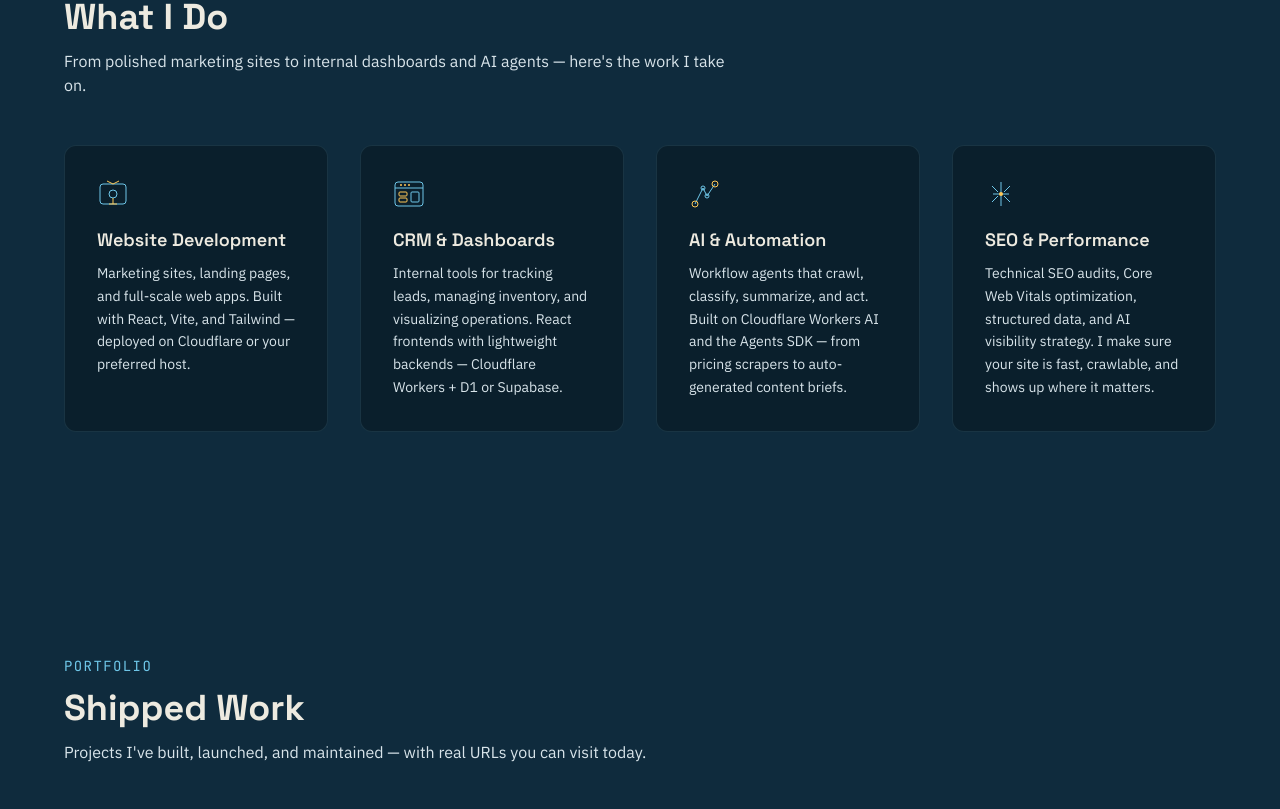
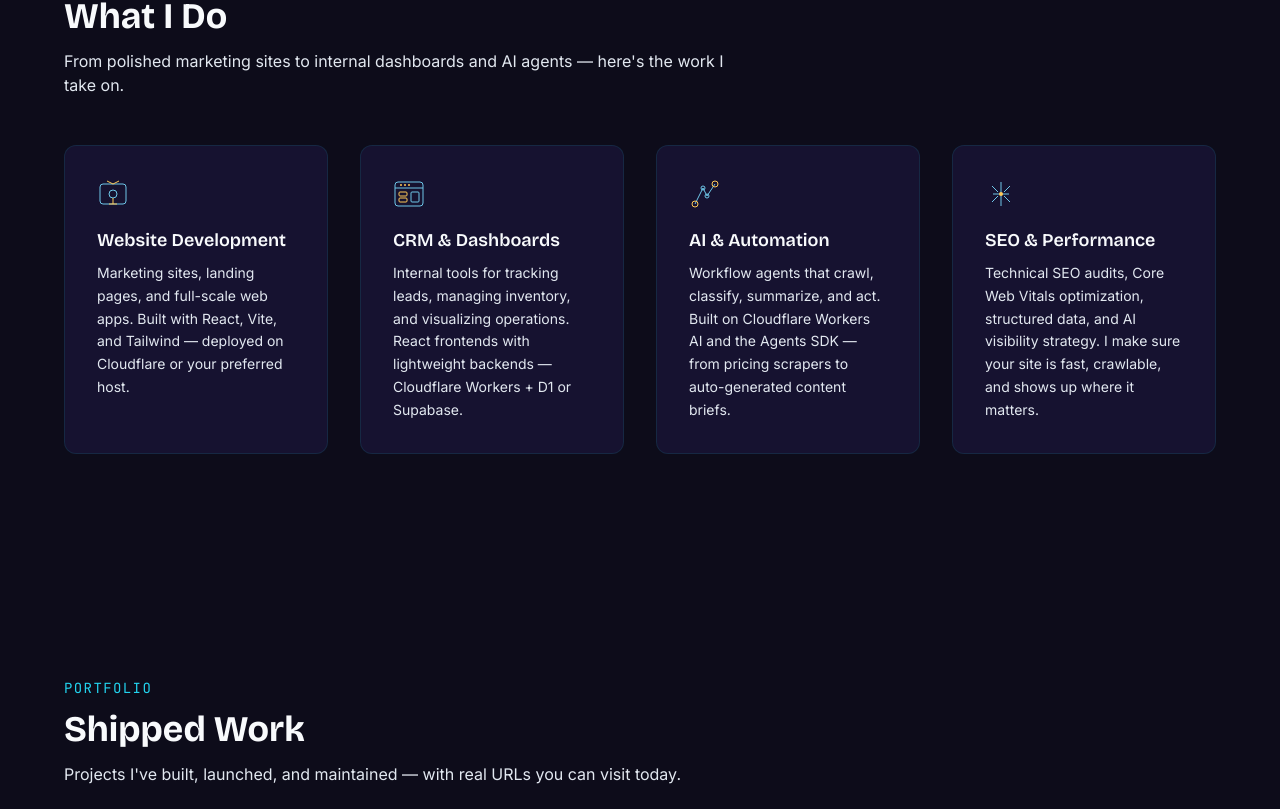
Before and after one commit to bills740ssrw-creator/portfolio, a React (Vite) app: page / in a window 1280 px wide. Shown: the part 951-1760 px from the top of the page. Built offline with nearby package versions, Linux system fonts and the light colour scheme.

Commit message:
refresh color palette and fonts

```diff
--- a/index.html
+++ b/index.html
@@ -7,7 +7,7 @@
     <title>Deepanshu — Freelance Developer</title>
     <link rel="preconnect" href="https://fonts.googleapis.com" />
     <link rel="preconnect" href="https://fonts.gstatic.com" crossorigin />
-    <link href="https://fonts.googleapis.com/css2?family=IBM+Plex+Sans:wght@400;500;600&family=JetBrains+Mono:wght@400;500&family=Space+Grotesk:wght@500;600;700&display=swap" rel="stylesheet" />
+    <link href="https://fonts.googleapis.com/css2?family=Bricolage+Grotesque:opsz,wght@12..96,500;12..96,600;12..96,700;12..96,800&family=Inter:wght@400;500;600&family=JetBrains+Mono:wght@400;500&display=swap" rel="stylesheet" />
   </head>
   <body>
     <div id="root"></div>
--- a/src/components/WhatIDo.jsx
+++ b/src/components/WhatIDo.jsx
@@ -105,7 +105,7 @@ function ServiceCard({ icon, title, description }) {
   return (
     <div
       ref={ref}
-      className="reveal bg-blueprint-900 border border-cyan-600/30 rounded-xl p-6 sm:p-8 hover:border-cyan-400/50 hover:shadow-[0_0_30px_-8px_rgba(110,198,232,0.15)] transition-all duration-300 flex flex-col"
+      className="reveal bg-blueprint-900 border border-cyan-600/30 rounded-xl p-6 sm:p-8 hover:border-cyan-400/50 hover:shadow-[0_0_30px_-8px_rgba(34,211,238,0.15)] transition-all duration-300 flex flex-col"
     >
       <div className="mb-4" dangerouslySetInnerHTML={{ __html: icon }} />
       <h3 className="font-display text-warm-50 text-lg font-semibold mb-2">{title}</h3>
--- a/src/components/WorkCard.jsx
+++ b/src/components/WorkCard.jsx
@@ -17,7 +17,7 @@ export default function WorkCard({ spec, status, title, subtitle, problem, build
   return (
     <article
       ref={ref}
-      className="reveal group bg-blueprint-900 border border-cyan-600/30 rounded-xl p-6 sm:p-8 flex flex-col hover:border-cyan-400/50 hover:shadow-[0_0_30px_-8px_rgba(110,198,232,0.15)] transition-all duration-300"
+      className="reveal group bg-blueprint-900 border border-cyan-600/30 rounded-xl p-6 sm:p-8 flex flex-col hover:border-cyan-400/50 hover:shadow-[0_0_30px_-8px_rgba(34,211,238,0.15)] transition-all duration-300"
     >
       <div className="flex items-start justify-between mb-5">
         <span className="font-mono text-xs text-cyan-600 bg-cyan-600/10 px-2.5 py-1 rounded">{spec}</span>
--- a/src/index.css
+++ b/src/index.css
@@ -1,16 +1,16 @@
 @import "tailwindcss";
 
 @theme {
-  --color-blueprint-950: #0F2B3D;
-  --color-blueprint-900: #0A1F2C;
-  --color-cyan-400: #6EC6E8;
-  --color-cyan-600: #3E6478;
-  --color-yellow-400: #FFC857;
-  --color-warm-50: #EDEAE0;
-  --color-slate-200: #D8E4EA;
+  --color-blueprint-950: #0d0c1a;
+  --color-blueprint-900: #161230;
+  --color-cyan-400: #22d3ee;
+  --color-cyan-600: #1a5b6e;
+  --color-yellow-400: #facc15;
+  --color-warm-50: #f8fafc;
+  --color-slate-200: #e2e8f0;
 
-  --font-display: "Space Grotesk", sans-serif;
-  --font-body: "IBM Plex Sans", sans-serif;
+  --font-display: "Bricolage Grotesque", sans-serif;
+  --font-body: "Inter", sans-serif;
   --font-mono: "JetBrains Mono", monospace;
 }
 
```
